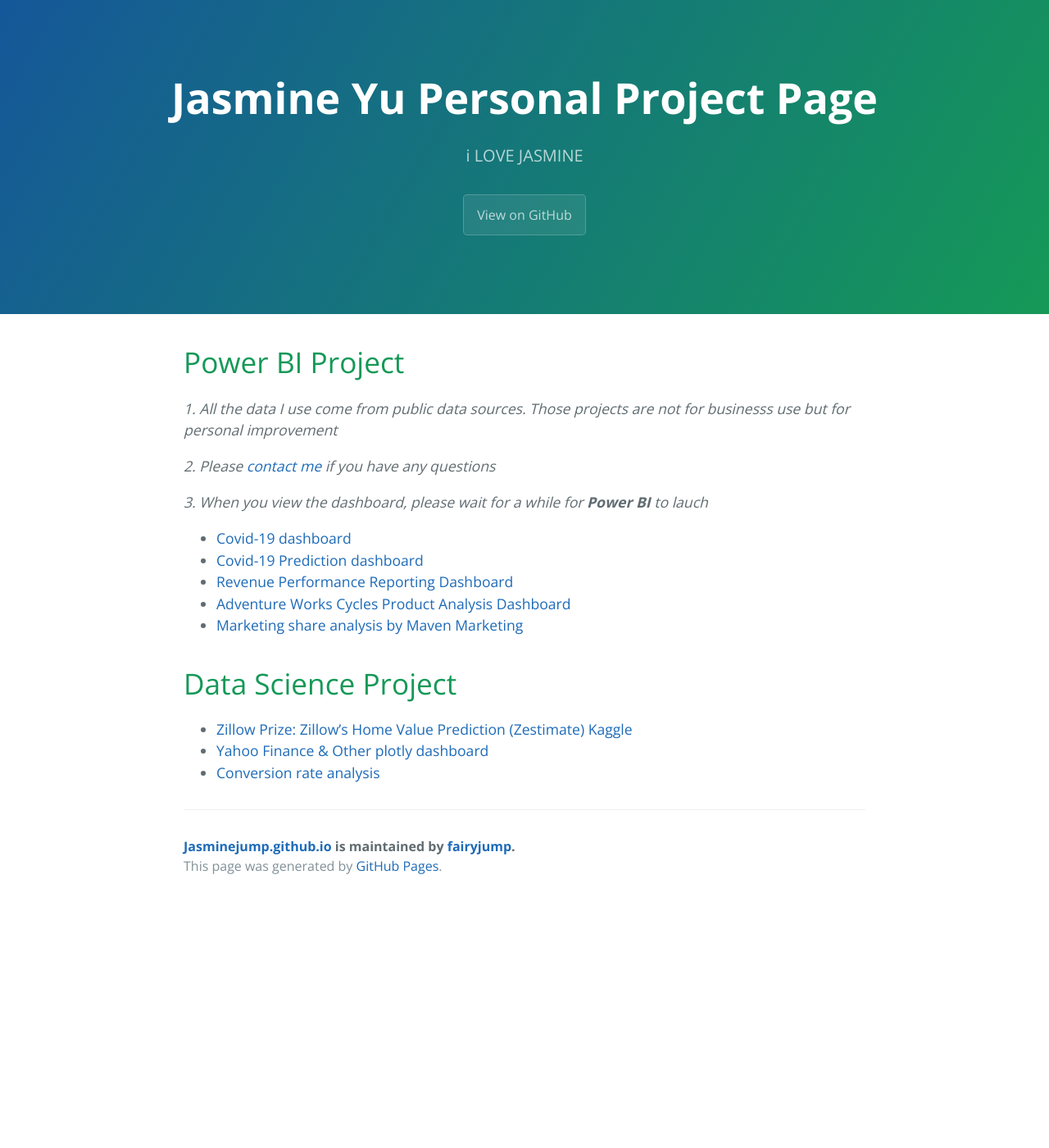
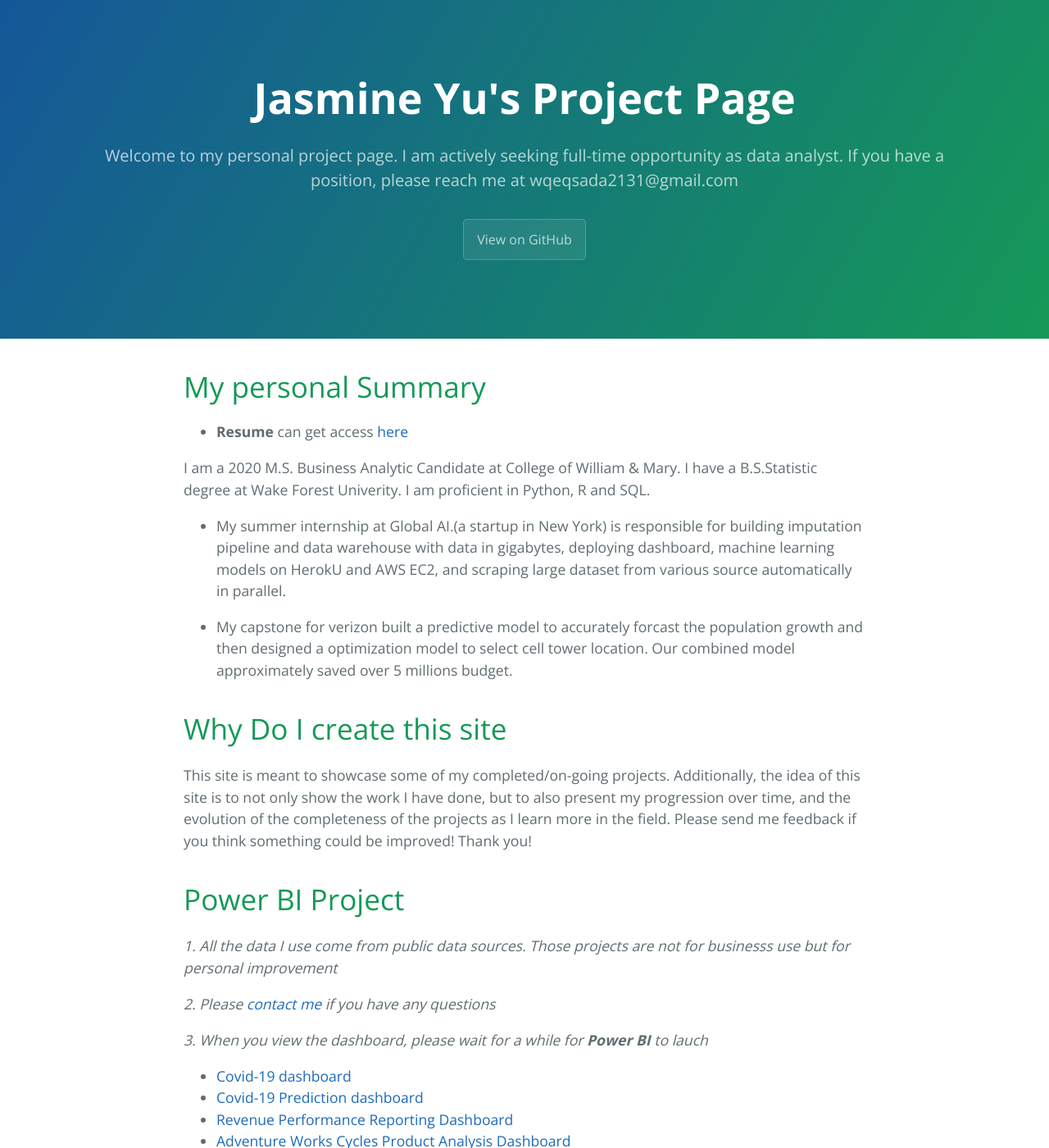
Before and after one commit to fairyjump/Jasminejump.github.io, a Jekyll site: the page built from index.md, in a window 1280 px wide and 1400 px high. Shown: the whole window at 82% size. Built offline with Jekyll 4.4.1, drawn with Linux system fonts in a browser that asks for light colours.

Commit message:
Update index.md

```diff
--- a/index.md
+++ b/index.md
@@ -1,8 +1,21 @@
 ---
 layout: default
-title: Jasmine Yu Personal Project Page
-description: i LOVE JASMINE
+title: Jasmine Yu's Project Page
+description: Welcome to my personal project page. I am actively seeking full-time opportunity as data analyst. If you have a position, please reach me at wqeqsada2131@gmail.com
 ---
+# My personal Summary
+- **Resume** can get access [here](/Jasmine_Resume.docx)
+
+
+I am a 2020 M.S. Business Analytic Candidate at College of William & Mary. I have a B.S.Statistic degree at Wake Forest Univerity. I am proficient in Python, R and SQL.
+
+- My summer internship at Global AI.(a startup in New York) is responsible for building imputation pipeline and data warehouse with data in gigabytes, deploying dashboard, machine learning models on HerokU and AWS EC2, and scraping large dataset from various source automatically in parallel.
+
+- My capstone for verizon built a predictive model to accurately forcast the population growth and then designed a optimization model to select cell tower location. Our combined model approximately saved over 5 millions budget.
+
+# Why Do I create this site
+
+This site is meant to showcase some of my completed/on-going projects. Additionally, the idea of this site is to not only show the work I have done, but to also present my progression over time, and the evolution of the completeness of the projects as I learn more in the field. Please send me feedback if you think something could be improved! Thank you!
 
 # Power BI Project
 *1. All the data I use come from public data sources. Those projects are not for businesss use but for personal improvement*
```
